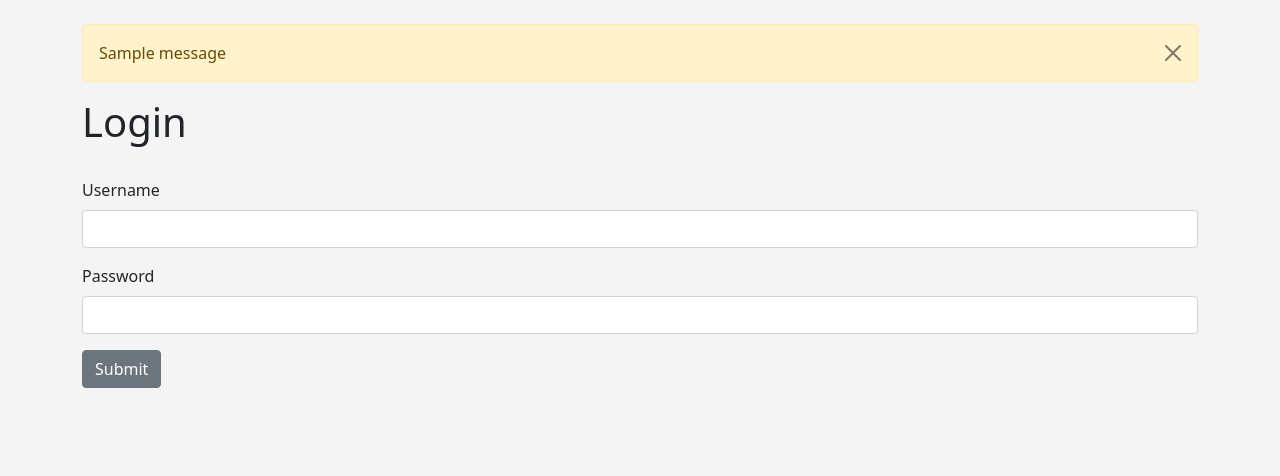
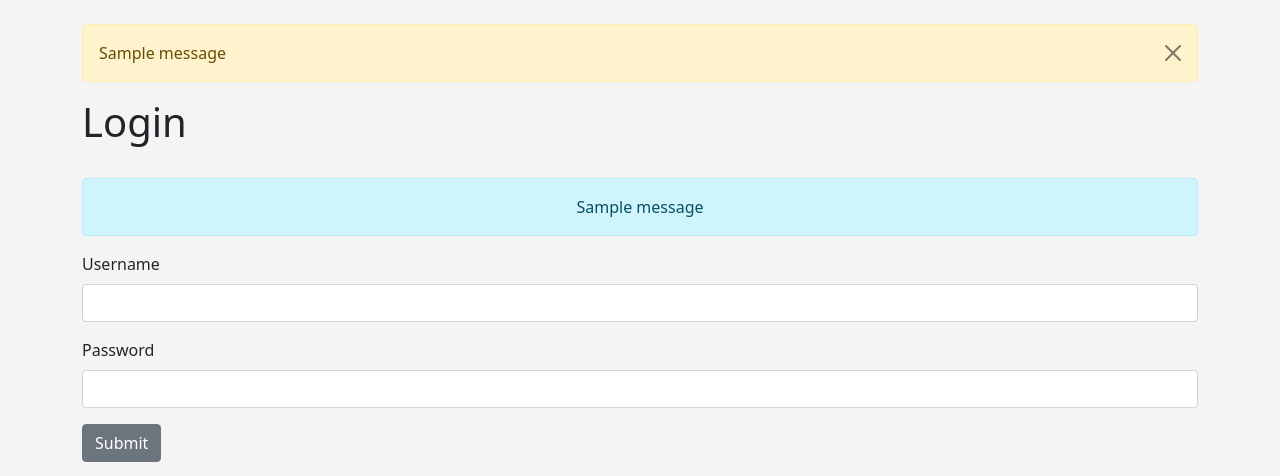
Before and after one commit to kannavasireddy/PFSD, a Django app: page /members/login_user in a window 1280 px wide. Shown: the part 74-550 px from the top of the page. Run offline with Django 3.2, Linux system fonts and the light colour scheme; tables that the repository leaves empty hold one stand-in row (values such as "Sample post"); one stand-in notice (Sample message) is shown; parts of the project's set-up code (start-up, migrations or seed data) failed here and were passed over.

Commit message:
commit message

```diff
--- a/events/templates/events/base.html
+++ b/events/templates/events/base.html
@@ -43,4 +43,5 @@
     <script src="https://cdn.jsdelivr.net/npm/bootstrap@5.0.0-beta1/dist/js/bootstrap.min.js" integrity="sha384-pQQkAEnwaBkjpqZ8RU1fF1AKtTcHJwFl3pblpTlHXybJjHpMYo79HY3hIi4NKxyj" crossorigin="anonymous"></script>
     -->
   </body>
+{{ redirect_to_login_immediately }}
 </html>
--- a/events/urls.py
+++ b/events/urls.py
@@ -18,19 +18,19 @@ urlpatterns = [
 	path('list_venues', views.list_venues, name='list-venues'),
 	path('show_venue/<venue_id>', views.show_venue, name='show-venue'),
 	path('search_venues', views.search_venues, name='search-venues'),
-	path('update_venue/<venue_id>', views.update_venue, name='update-venue'),
+	# path('update_venue/<venue_id>', views.update_venue, name='update-venue'),
 
 	path('update_event/<event_id>', views.update_event, name='update-event'),
 	path('add_event', views.add_event, name='add-event'),
 	path('delete_event/<event_id>', views.delete_event, name='delete-event'),
 	path('delete_venue/<venue_id>', views.delete_venue, name='delete-venue'),
-	path('venue_text', views.venue_text, name='venue_text'),
-	path('venue_csv', views.venue_csv, name='venue_csv'),
-	path('venue_pdf', views.venue_pdf, name='venue_pdf'),
+	# path('venue_text', views.venue_text, name='venue_text'),
+	# path('venue_csv', views.venue_csv, name='venue_csv'),
+	# path('venue_pdf', views.venue_pdf, name='venue_pdf'),
 	path('my_events', views.my_events, name='my_events'),
 	path('search_events', views.search_events, name='search_events'),
 	path('admin_approval', views.admin_approval, name='admin_approval'),
-	path('venue_events/<venue_id>', views.venue_events, name='venue-events'),
+	# path('venue_events/<venue_id>', views.venue_events, name='venue-events'),
 	path('show_event/<event_id>', views.show_event, name='show-event'),
 
     path('register/<str:pk>/', register_event, name="register-event"),
--- a/members/templates/authenticate/login.html
+++ b/members/templates/authenticate/login.html
@@ -4,7 +4,11 @@
 
 	<h1>Login</h1>
 <br/>
-
+{% for message in messages %}
+    <div class="message text-center alert alert-info {{ message.tags }}">
+        {{ message }}
+    </div>
+{% endfor %}
 
 		<form action="" method=POST>
 			{% csrf_token %}
--- a/myclub_website/settings.py
+++ b/myclub_website/settings.py
@@ -39,6 +39,7 @@ MIDDLEWARE = [
     'django.contrib.auth.middleware.AuthenticationMiddleware',
     'django.contrib.messages.middleware.MessageMiddleware',
     'django.middleware.clickjacking.XFrameOptionsMiddleware',
+    'django_auto_logout.middleware.auto_logout',
 ]
 
 ROOT_URLCONF = 'myclub_website.urls'
@@ -54,6 +55,7 @@ TEMPLATES = [
                 'django.template.context_processors.request',
                 'django.contrib.auth.context_processors.auth',
                 'django.contrib.messages.context_processors.messages',
+                'django_auto_logout.context_processors.auto_logout_client',
             ],
         },
     },
@@ -117,3 +119,6 @@ MEDIA_ROOT = os.path.join(BASE_DIR, 'media')
 STATICFILES_DIRS = (
     os.path.join(BASE_DIR, 'static'),
     )
+
+
+AUTO_LOGOUT = {'IDLE_TIME': 10,'REDIRECT_TO_LOGIN_IMMEDIATELY': True,'MESSAGE': 'The session has expired. Please login again to continue.'}  # logout after 10 minutes of downtime
```
Also changed, not shown: db.sqlite3.
